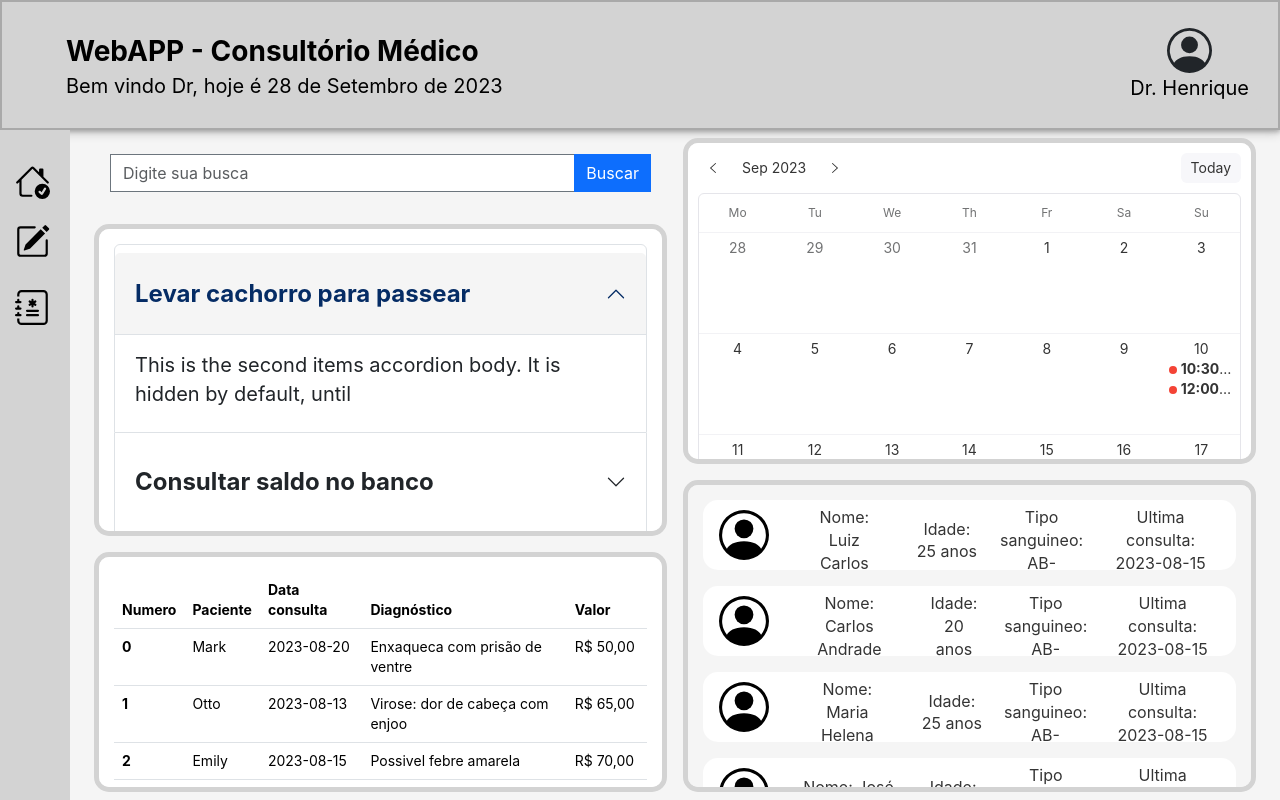
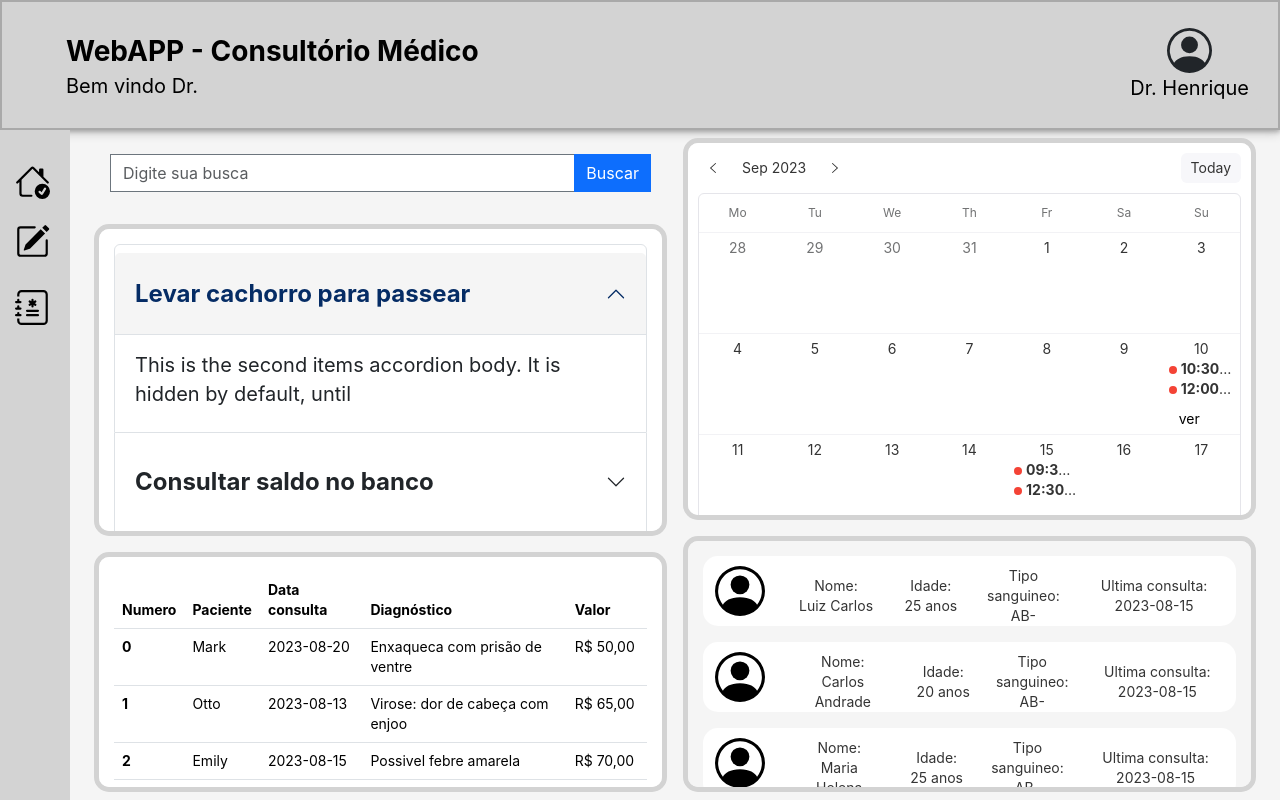
Before and after one commit to LucasNFalcao/plataforma-clinica, a React (Vite) app: page / in a window 1280 px wide. Built offline with nearby package versions, Linux system fonts and the light colour scheme; data requests are answered from the project's data file.

Commit message:
Atualização da pagina Agendamentos e refatoração de código

```diff
--- a/src/components/calendar/CalendarHospital.jsx
+++ b/src/components/calendar/CalendarHospital.jsx
@@ -36,7 +36,6 @@ const CalendarHospital = () => {
     const displayList = list.filter((item, index) => index < 2)
 
     if (list.length) {
-      const moreCount = list.length - displayList.length
       const moreItem = (
         <li>
           <Whisper
@@ -52,7 +51,7 @@ const CalendarHospital = () => {
               </Popover>
             }
           >
-            <a>{moreCount} more</a>
+            <a className={`text-black anchor-see-more`}>ver</a>
           </Whisper>
         </li>
       )
@@ -64,7 +63,7 @@ const CalendarHospital = () => {
               <Badge /> <b>{item.time}</b> - {item.title}
             </li>
           ))}
-          {moreCount ? moreItem : null}
+          {moreItem}
         </ul>
       )
     }
--- a/src/components/calendar/calendarHospital.css
+++ b/src/components/calendar/calendarHospital.css
@@ -25,3 +25,7 @@
   border-radius: 15px;
   background-color: white;
 }
+
+.anchor-see-more:hover {
+  background-color:transparent;
+}
--- a/src/components/header/Header.jsx
+++ b/src/components/header/Header.jsx
@@ -3,37 +3,6 @@ import PropTypes from 'prop-types'
 import './header.css'
 
 const Header = ({ nameClass }) => {
-
-  const data = new Date()
-
-  const handleMes = (numeroMes) => {
-    switch (numeroMes) {
-      case 0:
-        return 'Janeiro'
-      case 1:
-        return 'Fevereiro'
-      case 2:
-        return 'Março'
-      case 3:
-        return 'Abril'
-      case 4:
-        return 'Maio'
-      case 5:
-        return 'Junho'
-      case 6:
-        return 'Julho'
-      case 7:
-        return 'Agosto'
-      case 8:
-        return 'Setembro'
-      case 9:
-        return 'Outubro'
-      case 10:
-        return 'Novembro'
-      case 11:
-        return 'Dezembro'
-    }
-  }
 
   return (
     <header
@@ -43,8 +12,7 @@ const Header = ({ nameClass }) => {
       <div className={`d-flex flex-column ms-5 text-start`}>
         <h3 className={`fw-bold text-black fs-3`}>WebAPP - Consultório Médico</h3>
         <p className={`text-black fs-5`}>
-          Bem vindo Dr, hoje é {data.getDate()} de {handleMes(data.getMonth())} de{' '}
-          {data.getFullYear()}
+          Bem vindo Dr.
         </p>
       </div>
       <div className={`d-flex flex-column align-items-center btn btn-perfil`}>
--- a/src/components/line-scheduled-time/LineScheduledTime.jsx
+++ b/src/components/line-scheduled-time/LineScheduledTime.jsx
@@ -12,10 +12,12 @@ const LineScheduledTime = ({ infoScheduledTime }) => {
         </div>
       ) : (
         <div
-          className={`ajustes-font time-on-agenda d-flex align-items-center justify-content-between`}
+          className={`settings-font time-on-agenda d-flex align-items-center justify-content-between`}
         >
           <span>{infoScheduledTime?.horario ? infoScheduledTime.horario : infoScheduledTime}</span>
-          {infoScheduledTime?.horario && <RowUserInfo paciente={infoScheduledTime.paciente} />}
+          {infoScheduledTime?.horario && (
+            <RowUserInfo hospitalPatient={infoScheduledTime.paciente} />
+          )}
           {infoScheduledTime?.horario ? (
             <div className={`settings-buttons d-flex align-self-end column-gap-2`}>
               <button className={`bg-white`}>
@@ -40,11 +42,10 @@ const LineScheduledTime = ({ infoScheduledTime }) => {
 }
 
 LineScheduledTime.propTypes = {
-  infoScheduledTime: PropTypes.shape({
-    horario: PropTypes.string,
-    horaIndisponivel: PropTypes.string,
-    paciente: PropTypes.shape({}),
-  }),
+  infoScheduledTime: PropTypes.any,
+  horario: PropTypes.string,
+  horaIndisponivel: PropTypes.string,
+  paciente: PropTypes.shape({}),
 }
 
 export default LineScheduledTime
--- a/src/components/line-scheduled-time/lineScheduledTime.css
+++ b/src/components/line-scheduled-time/lineScheduledTime.css
@@ -1,18 +1,17 @@
-.unavailable-time {
+.unavailable-time,
+.time-on-agenda {
   min-height: 50px;
-    height: 100px;
-    max-height: 150px;
+  height: 100px;
+  max-height: 250px;
 }
 
 .settings-font {
-  font-size: 20px;
+  font-size: 18px;
   font-weight: 600;
 }
 
 .time-on-agenda {
-  min-height: 50px;
-  height: 100px;
-  max-height: 300px;
+  max-height: 350px;
 }
 
 .settings-buttons {
--- a/src/components/list-of-people/ListOfPeople.jsx
+++ b/src/components/list-of-people/ListOfPeople.jsx
@@ -26,7 +26,6 @@ const ListOfPeople = ({ isHospitalPatient = false, isDoctor = false }) => {
   }, [isHospitalPatient])
 
   const handleUpdateList = () => {
-    console.log('list: ', listUsers)
     if (isHospitalPatient) {
       return listUsers?.map((hospitalPatient, index) => {
         return (
--- a/src/components/list-of-people/listOfPeople.css
+++ b/src/components/list-of-people/listOfPeople.css
@@ -1,7 +1,3 @@
-.scrollbar {
-  overflow: auto;
-}
-
 .list-users{
   width: 100%;
   min-height: 32vh;
--- a/src/components/timetable-list/TimetableList.jsx
+++ b/src/components/timetable-list/TimetableList.jsx
@@ -1,4 +1,5 @@
-import { useState, useEffect, useCallback } from 'react'
+/* eslint-disable react-hooks/exhaustive-deps */
+import { useState, useEffect } from 'react'
 import LineScheduledTime from '../line-scheduled-time/LineScheduledTime'
 
 import './timetableList.css'
@@ -30,7 +31,7 @@ const TimetableList = () => {
   }, [])
 
 
-  const handleUpdateDailyAgenda = useCallback(() => {
+  const handleUpdateDailyAgenda = () => {
     const auxiliaryList = []
     let itemDailyAgenda
 
@@ -52,11 +53,11 @@ const TimetableList = () => {
     }
 
     return auxiliaryList
-  }, [dailyAgenda, scheduledTimetable, schedulesUnavailable])
+  }
 
   useEffect(() => {
     setDailyAgenda(handleUpdateDailyAgenda())
-  }, [handleUpdateDailyAgenda, scheduledTimetable, schedulesUnavailable])
+  }, [scheduledTimetable, schedulesUnavailable])
 
   return (
     <div className={`list-container`}>
--- a/src/components/user-info-row/RowUserInfo.jsx
+++ b/src/components/user-info-row/RowUserInfo.jsx
@@ -21,7 +21,7 @@ const RowUserInfo = ({ hospitalPatient, doctor }) => {
   return (
     <button
       type="button"
-      className={`d-flex p-3 align-items-center justify-content-start button-container`}
+      className={`d-flex align-items-center justify-content-start button-container`}
     >
       <img className={`me-4 img-profile`} src="./src/assets/person-circle.svg" alt="" />
       <div className={`d-flex align-items-center`}>
--- a/src/components/user-info-row/rowUserInfo.css
+++ b/src/components/user-info-row/rowUserInfo.css
@@ -3,7 +3,7 @@
   width: 100%;
   max-width: 100%;
   min-height: 70px;
-  padding: 15px;
+  padding: 0 12px 0;
   border-radius: 15px;
 }
 
@@ -13,9 +13,24 @@
 }
 
 .words {
-  max-width: 150px;
-  font-size: 16px;
+  max-width: 200px;
+  font-size: 14px;
   text-wrap: wrap;
   overflow-wrap: break-word;
   margin: 10px 10px 0;
 }
+
+@media (max-width: 991.98px) {
+  .img-profile {
+    width: 25px;
+    height: 25px;
+  }
+
+  p.words{
+    font-size: 12px;
+  }
+
+  .button-container{
+    padding: 8px;
+  }
+}
--- a/src/pages/booking-page/BookingPage.jsx
+++ b/src/pages/booking-page/BookingPage.jsx
@@ -1,5 +1,7 @@
 import './bookingPage.css'
 
+import Header from '../../components/header/Header'
+import Navbar from '../../components/navbar/Navbar'
 import CalendarHospital from '../../components/calendar/CalendarHospital'
 import ListOfPeople from '../../components/list-of-people/ListOfPeople'
 import TimetableList from '../../components/timetable-list/TimetableList'
@@ -7,7 +9,10 @@ import TimetableList from '../../components/timetable-list/TimetableList'
 const BookingPage = () => {
 
   return (
-    <div className={`d-flex p-3 booking-container column-gap-2`}>
+    <div className={`booking-container`}>
+      <Header nameClass={`item-header`} />
+      <Navbar nameClass={`item-navbar`} />
+      <div className={`d-flex p-3 column-gap-2 item-page`}>
         <div className={`d-flex flex-column col-6 row-gap-3`}>
           <ListOfPeople isDoctor />
           <CalendarHospital />
@@ -16,6 +21,7 @@ const BookingPage = () => {
           <TimetableList />
         </div>
       </div>
+    </div>
   )
 }
 
--- a/src/pages/booking-page/bookingPage.css
+++ b/src/pages/booking-page/bookingPage.css
@@ -1,3 +1,22 @@
 .booking-container {
+  height: 100%;
+  display: grid;
+  grid-template-areas:
+    'header header header'
+    'navbar page page'
+    'navbar page page';
+}
 
+.item-header {
+  grid-area: header;
 }
+
+.item-page {
+  max-height: calc(100vh - 130px);
+  height: 100%;
+  grid-area: page;
+}
+
+.item-navbar {
+  grid-area: navbar;
+}
```
Lines whose indentation alone changed are shown as unchanged.
